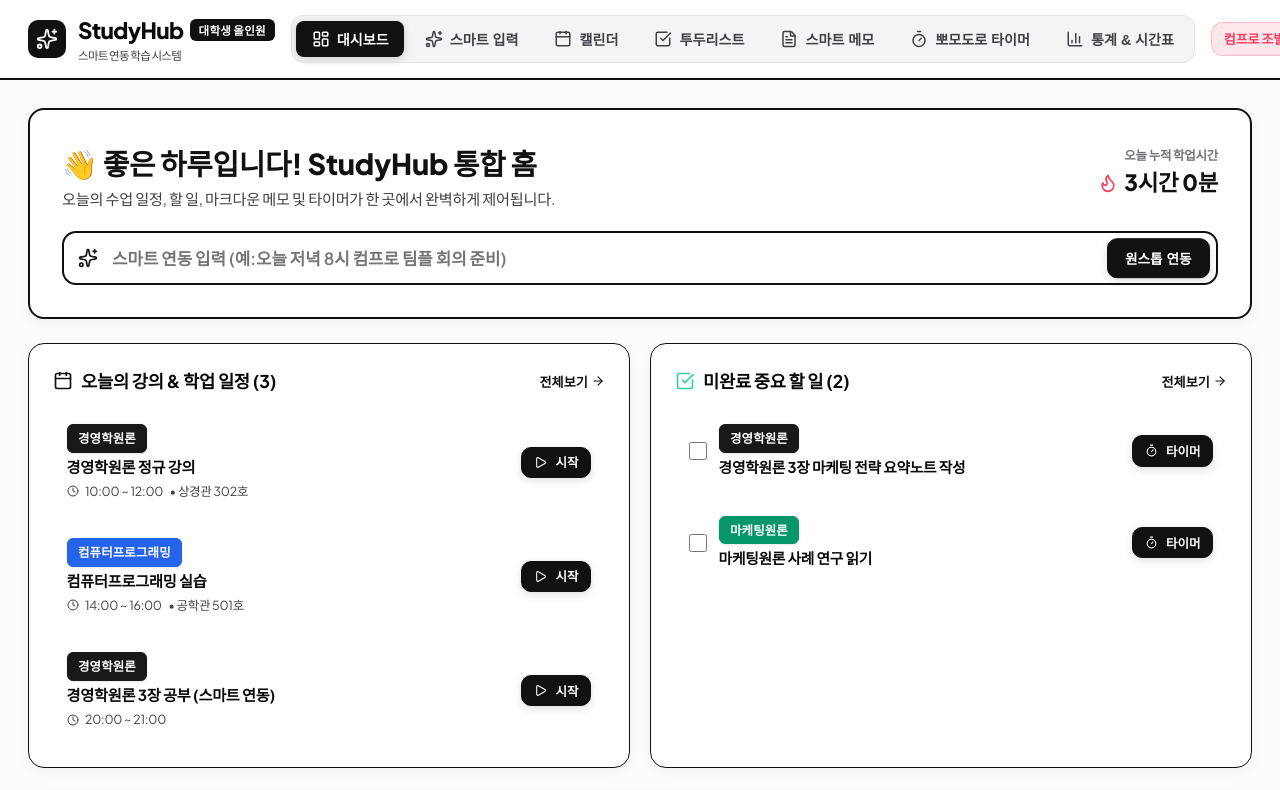
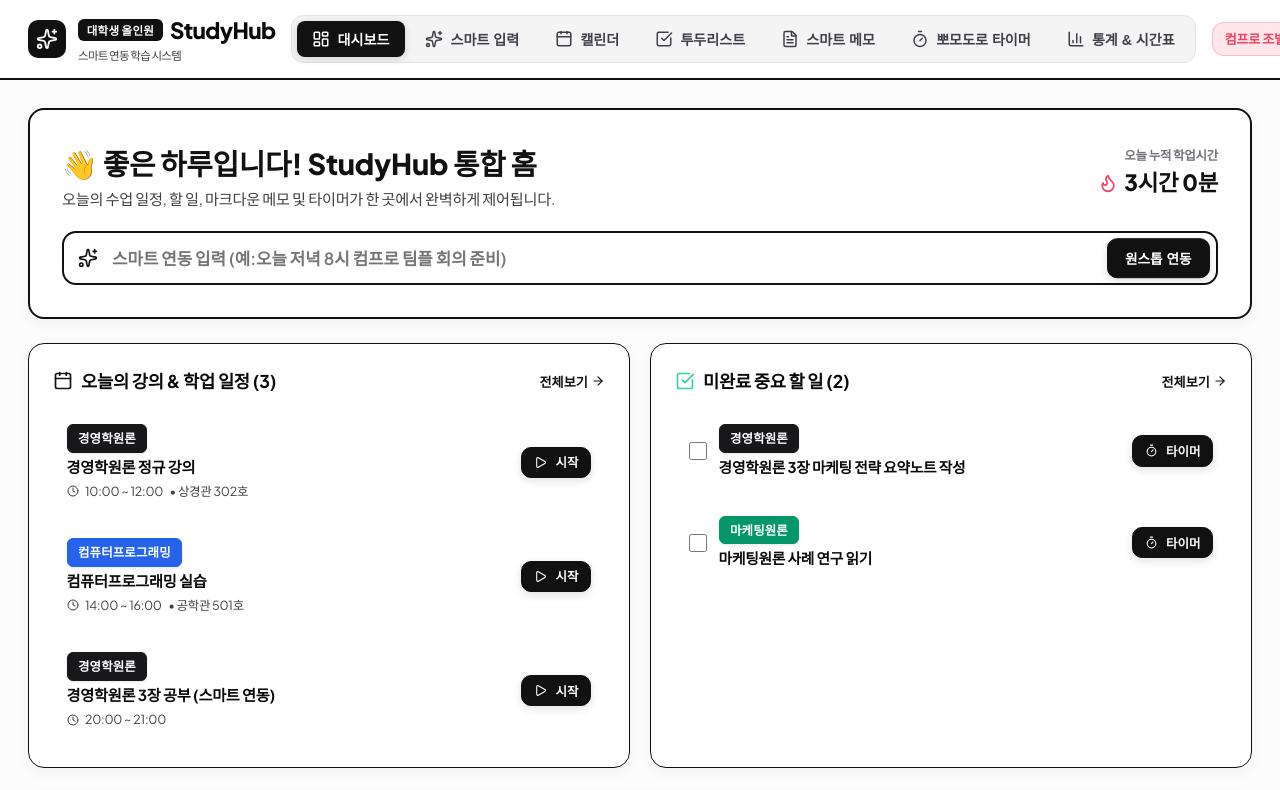
Before and after one commit to yerim051015-arch/study-hub, a React (Vite) app: page / in a window 1280 px wide. Shown: the top 790 px of the page. Built offline with nearby package versions, Linux system fonts and the light colour scheme; no server answers.

Commit message:
initial_commit_left_badge

```diff
--- a/src/components/Header.tsx
+++ b/src/components/Header.tsx
@@ -69,9 +69,9 @@ export const Header: React.FC = () => {
               <Sparkles size={22} />
             </div>
             <div>
-              <div style={{ display: 'flex', alignItems: 'center', gap: '0.4rem' }}>
+              <div style={{ display: 'flex', alignItems: 'center', gap: '0.45rem' }}>
+                <span className="brand-badge">대학생 올인원</span>
                 <span>StudyHub</span>
-                <span className="brand-badge">대학생 올인원</span>
               </div>
               <p style={{ fontSize: '0.72rem', color: 'var(--text-muted)', fontWeight: 500 }}>
                 스마트 연동 학습 시스템
```
